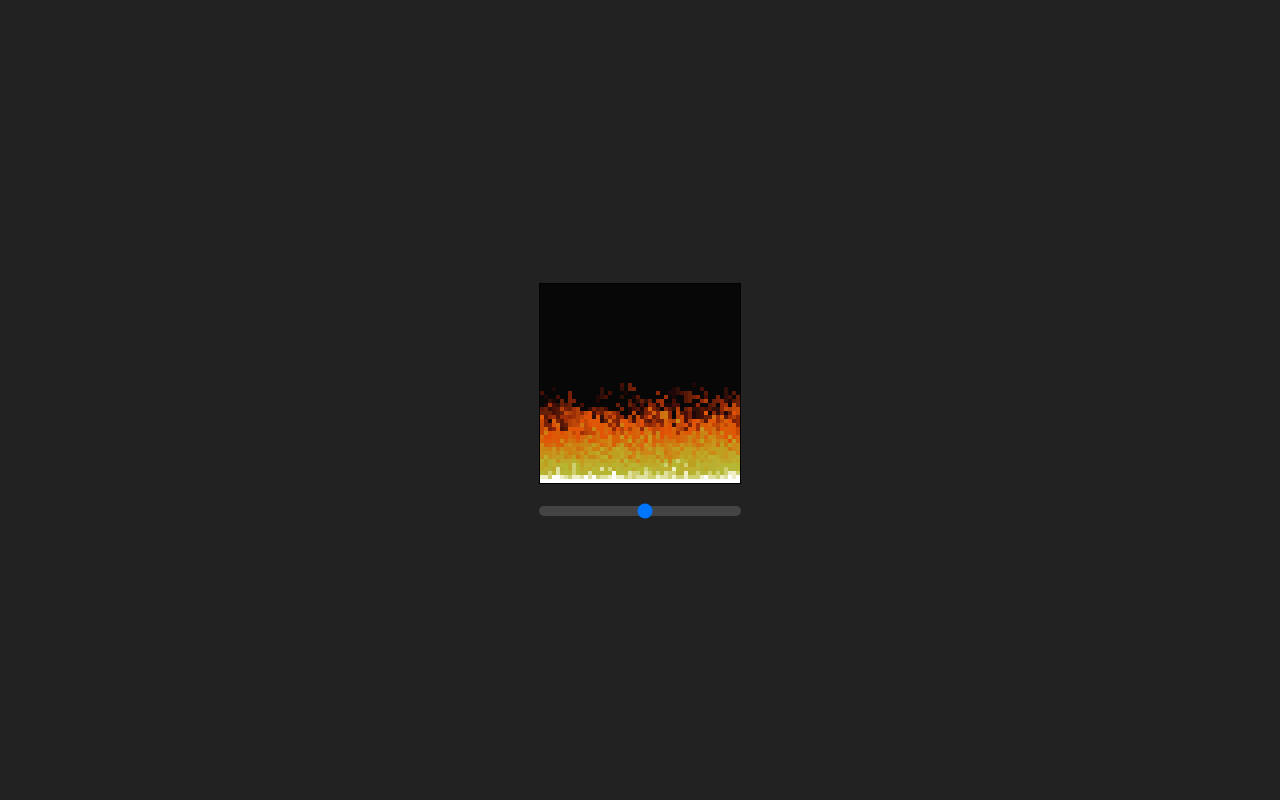
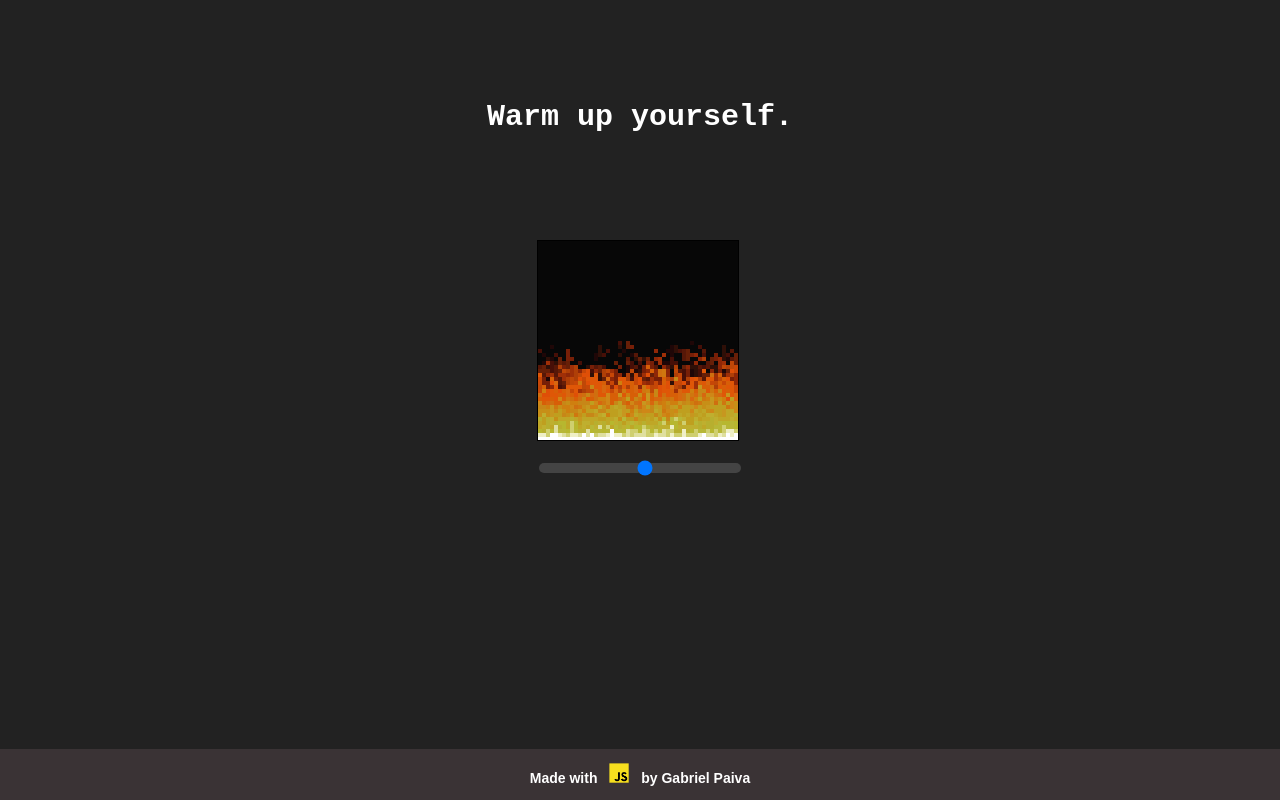
Before and after one commit to gpaiva00/doom-fire, a plain HTML site: page index.html in a window 1280 px wide. Drawn offline with Linux system fonts and the light colour scheme; animation ran at ten frames a second.

Commit message:
chore: add fire sound and fix style

```diff
--- a/index.html
+++ b/index.html
@@ -1,5 +1,8 @@
 <html>
 <head>
+  <title>Warm up yourself</title>
+  <link rel="shortcut icon" href="./favicon.ico" type="image/x-icon">
+  <link rel="icon" href="./favicon.ico" type="image/x-icon">
   <style>
     body {
       padding: 0;
@@ -10,16 +13,21 @@
     .container {
       display: flex;
       flex: 1;
-        height: 100vh;
       flex-direction: column;
       align-items: center;
-        justify-content: center;
-
+      height: 100vh;
       background-color: #222;
     }
 
-      audio {
-        display: none;
+    header {
+      height: 30vh;
+    }
+
+    .container h1 {
+      color: #fff;
+      font-family: monospace;
+      font-size: 30px;
+      padding-top: 10vh;
     }
 
     #fireCanvas {
@@ -68,16 +76,48 @@
       transform: rotate(180deg);
       border-radius: 8px;
     }
+
+    #range .slide {
+      width: 20px;
+    }
+
+    footer {
+      display: flex;
+      align-items: center;
+      justify-content: center;
+      position: fixed;
+      color: #fff;
+      font-size: 14px;
+      font-weight: bold;
+      font-family: Arial, Helvetica, sans-serif;
+      left: 0;
+      bottom: 0;
+      width: 100%;
+      background-color: #3A3335;
+    }
+
+    footer p img {
+      width: 20px;
+      margin: 0 8px;
+    }
   </style>
 </head>
+
 <body>
-    <audio id="fireSound" src="./fire.mp3" volume="volume" autoplay="false"></audio>
+  <audio id="fireSound" src="./fire.mp3" autoplay loop></audio>
   <div class="container">
+    <header>
+      <h1>Warm up yourself.</h1>
+    </header>
+    <div>
       <div id="fireCanvas"></div>
-      <!-- <div id="inputControl"> -->
       <input id="range" type="range" min="2" step="0.1" max="6" value="3.9" />
-      <!-- </div> -->
+    </div>
+    <footer>
+      <p>Made with <img src="./js.png" /> by Gabriel Paiva</p>
+    </footer>
   </div>
   <script src="./fire.js"></script>
 </body>
+
 </html>
```
Also changed, not shown: favicon.ico (added), js.png (added), 1 other file. Lines whose indentation alone changed are shown as unchanged.
